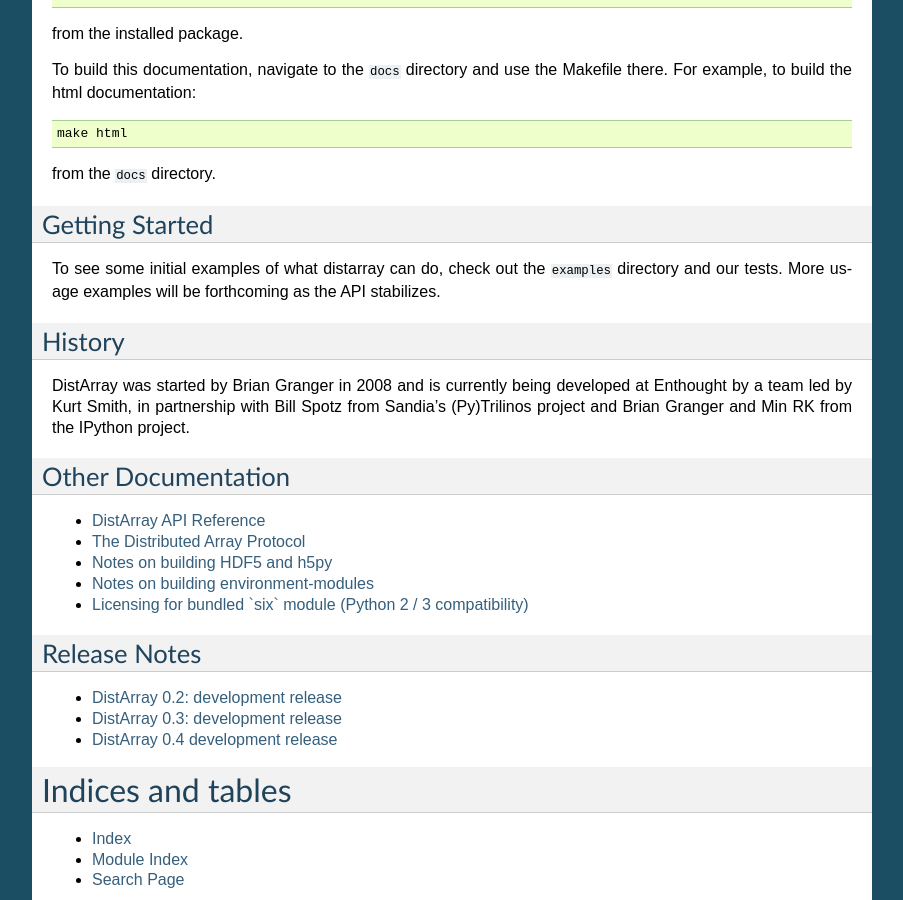
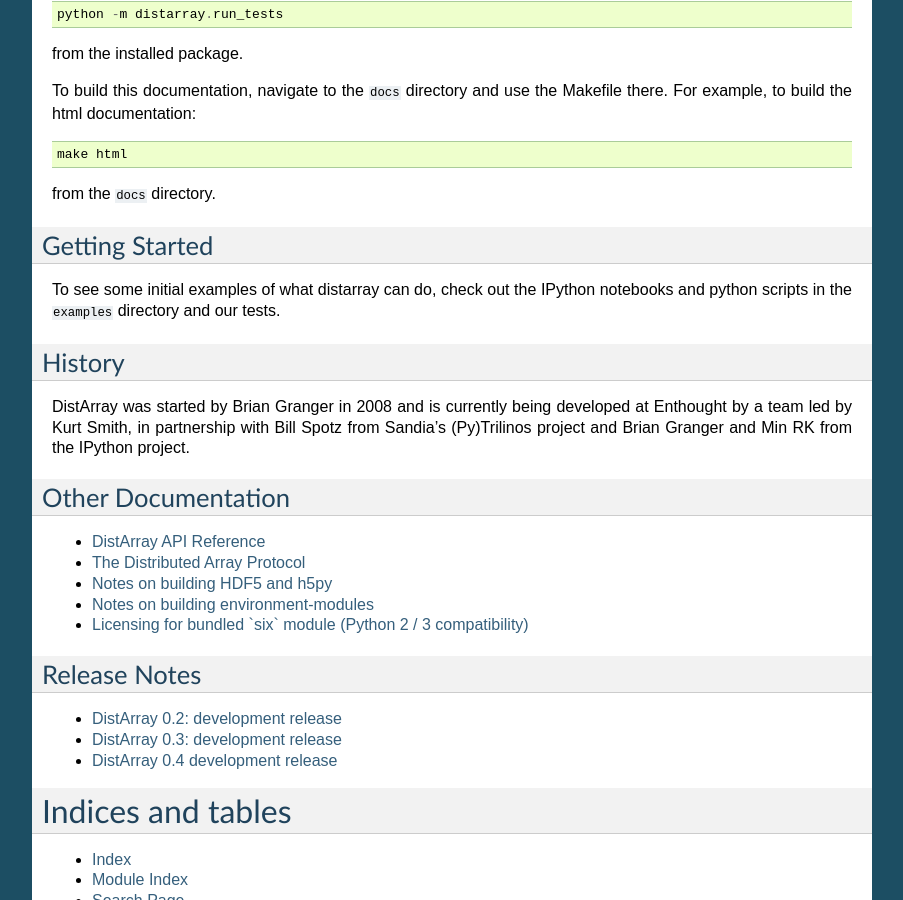
Before and after one commit to enthought/distarray, a Sphinx documentation site: the page built from docs/source/index.rst, in a window 1280 px wide and 900 px high, scrolled down 1248 px. Shown: the whole window, without its empty margins (198-1101 px from the left). Built offline with Sphinx 7.4.7, drawn with Linux system fonts in a browser that asks for light colours; some of the changed text lies outside the part shown.

Commit message:
Expand and update some of the other text.

```diff
--- a/docs/source/index.rst
+++ b/docs/source/index.rst
@@ -11,8 +11,9 @@
 Python.  It intends to bring the strengths of NumPy to data-parallel
 high-performance computing.  DistArray has a similar API to `NumPy`_.
 
-The project is currently under heavy development and things are changing
-quickly!
+DistArray is ready for real-world testing and deployment. The project is still
+evolving rapidly, and we appreciate the continued input from the larger
+scientific-Python community.
 
 DistArray is for users who
 
@@ -90,10 +91,8 @@
 Getting Started
 ---------------
 
-To see some initial examples of what distarray can do, check out the
-``examples`` directory and our tests.  More usage examples will be forthcoming
-as the API stabilizes.
-
+To see some initial examples of what distarray can do, check out the IPython
+notebooks and python scripts in the ``examples`` directory and our tests.
 
 History
 -------
```
